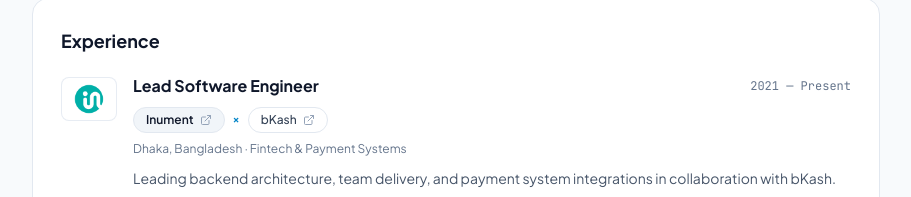
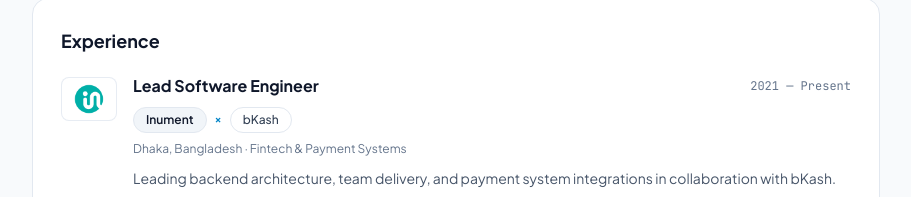
Before and after one commit to avijit-bairagi/avijit-bairagi, a Vue app: page /portfolio in a window 1280 px wide. Shown: the part 439-636 px from the top of the page, without its empty margins (184-1095 px from the left). Built offline with nearby package versions, Linux system fonts and the light colour scheme.

Commit message:
refactor(ui): remove external link icons from portfolio cards

```diff
--- a/src/views/PortfolioView.vue
+++ b/src/views/PortfolioView.vue
@@ -122,10 +122,9 @@
                   :href="exp.website"
                   target="_blank"
                   rel="noopener noreferrer"
-                  class="inline-flex items-center gap-1.5 px-3 py-1 rounded-full bg-slate-100 dark:bg-dark-elevated hover:border-brand-500/40 border border-slate-200 dark:border-dark-border text-xs font-semibold text-slate-900 dark:text-white transition-colors"
+                  class="inline-flex items-center px-3 py-1 rounded-full bg-slate-100 dark:bg-dark-elevated hover:border-brand-500/40 border border-slate-200 dark:border-dark-border text-xs font-semibold text-slate-900 dark:text-white transition-colors"
                 >
-                  <span>{{ exp.company }}</span>
-                  <ExternalLink class="w-3 h-3 text-slate-400 shrink-0" />
+                  {{ exp.company }}
                 </a>
 
                 <span
@@ -140,10 +139,9 @@
                     :href="partner.website"
                     target="_blank"
                     rel="noopener noreferrer"
-                    class="inline-flex items-center gap-1.5 px-3 py-1 rounded-full bg-white dark:bg-dark-bg hover:border-brand-500/40 hover:text-brand-600 dark:hover:text-brand-400 border border-slate-200 dark:border-dark-border text-xs font-medium text-slate-700 dark:text-slate-200 transition-colors"
+                    class="inline-flex items-center px-3 py-1 rounded-full bg-white dark:bg-dark-bg hover:border-brand-500/40 hover:text-brand-600 dark:hover:text-brand-400 border border-slate-200 dark:border-dark-border text-xs font-medium text-slate-700 dark:text-slate-200 transition-colors"
                   >
-                    <span>{{ partner.name }}</span>
-                    <ExternalLink class="w-3 h-3 text-slate-400 shrink-0" />
+                    {{ partner.name }}
                   </a>
                 </span>
               </div>
```
